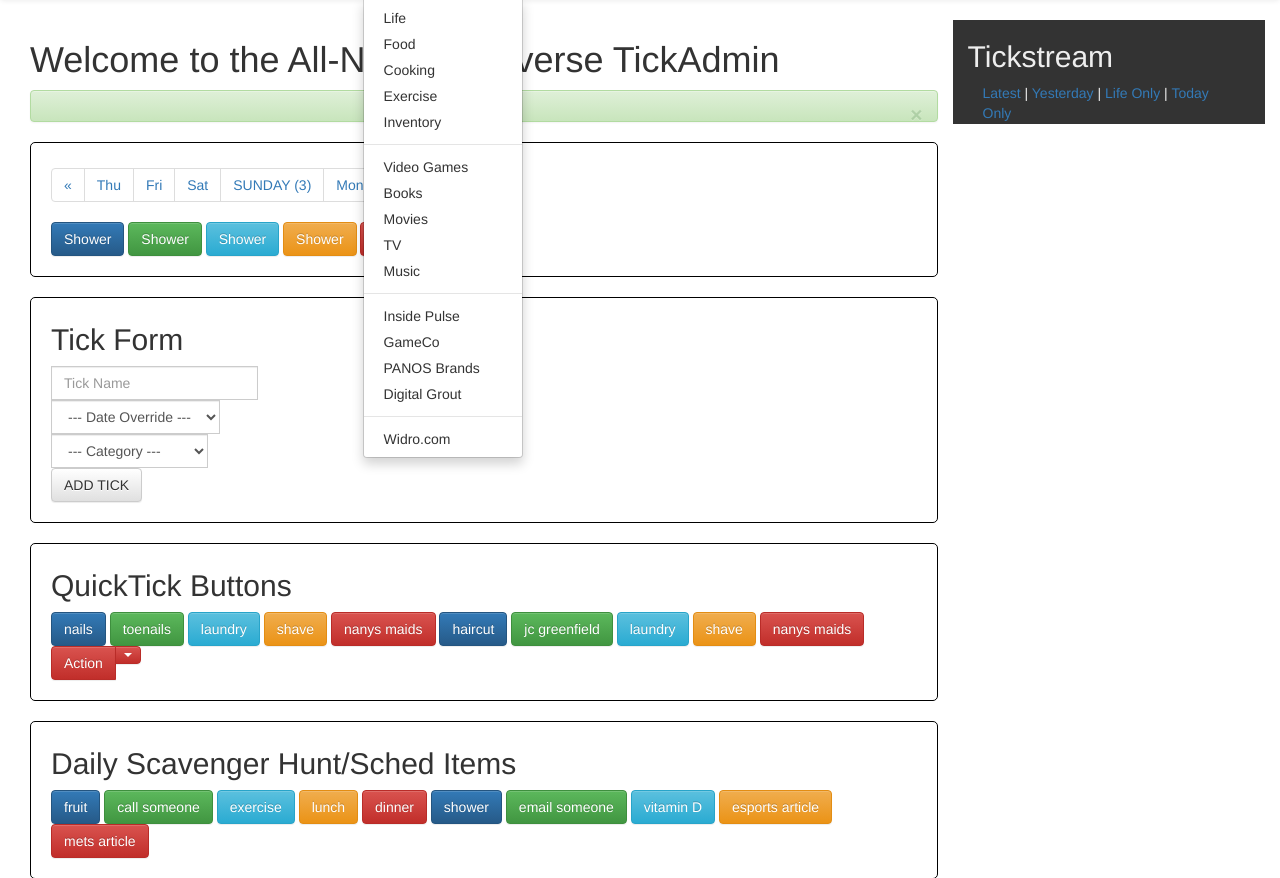
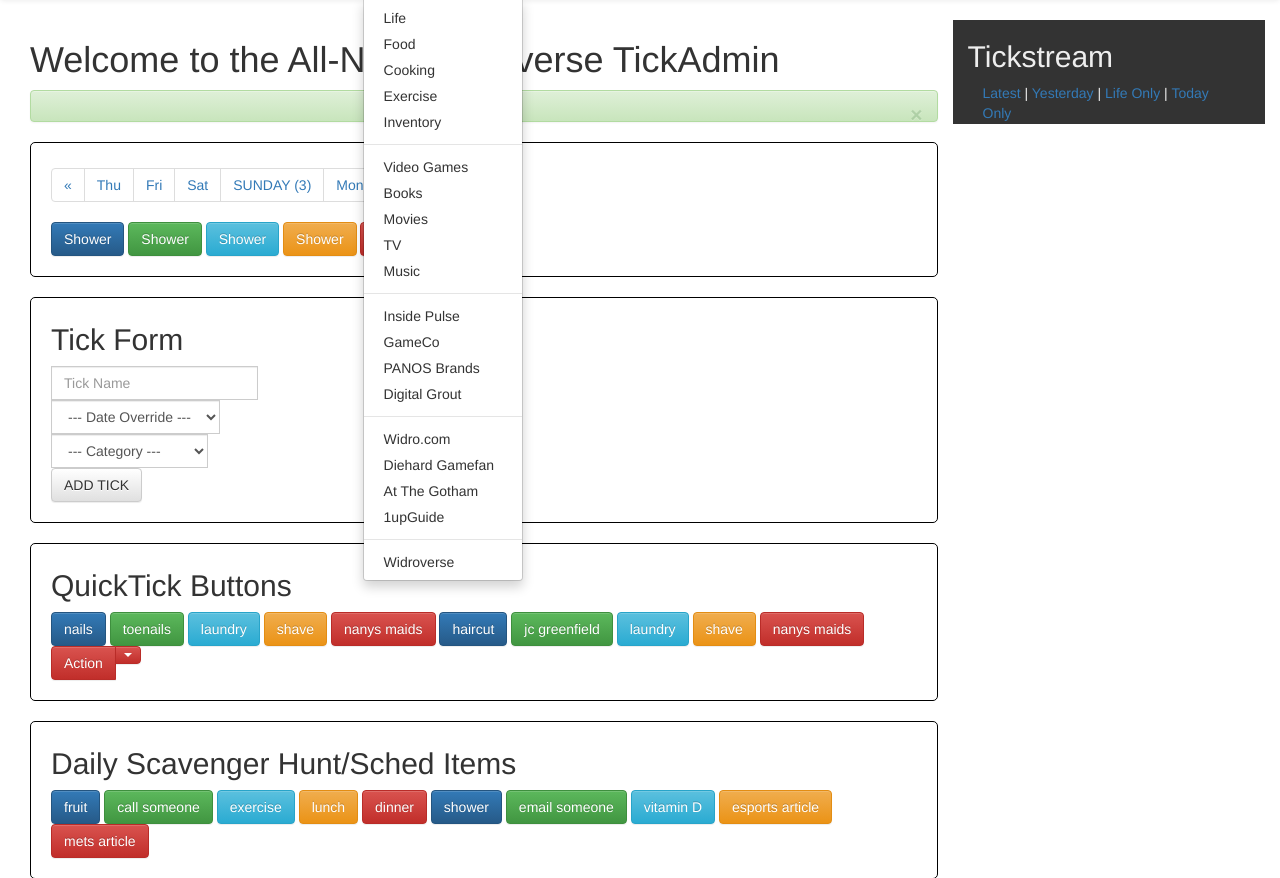
Before and after one commit to widro/Widroverse, a PHP site: page /all.php in a window 1280 px wide, after a click on "Categories". Shown: the part 52-930 px from the top of the page. Run offline with PHP 8.4, Linux system fonts and the light colour scheme; data that the repository does not hold is empty; some libraries are stand-ins or nearby versions.

Commit message:
update category in menu, category dd hardcoded for now

```diff
--- a/ticks/all.php
+++ b/ticks/all.php
@@ -88,10 +88,6 @@
 				  		<option value='17'>At The Gotham</option>
 				  		<option value='18'>1upGuide</option>
 				  		<option value='19'>Widroverse</option>
-
-
-
-
 				  </select>
 				</div>
 
--- a/ticks/components/menu.php
+++ b/ticks/components/menu.php
@@ -38,14 +38,24 @@
             <li><a href="#">Digital Grout</a></li>
             <li role="separator" class="divider"></li>
             <li><a href="#">Widro.com</a></li>
+            <li><a href="#">Diehard Gamefan</a></li>
+            <li><a href="#">At The Gotham</a></li>
+            <li><a href="#">1upGuide</a></li>
+            <li role="separator" class="divider"></li>
+            <li><a href="#">Widroverse</a></li>
+
+
+
+
           </ul>
         </li>
         <li class="dropdown">
           <a href="inventory.php" class="dropdown-toggle" data-toggle="dropdown" role="button" aria-haspopup="true" aria-expanded="false">Inventory <span class="caret"></span></a>
           <ul class="dropdown-menu">
-            <li><a href="inventory.php?inventory_type=mug">Mugs</a></li>
+            <li><a href="inventory.php?inventory_type=mug">Mug</a></li>
             <li><a href="inventory.php?inventory_type=amiibo">Amiibo</a></li>
             <li><a href="inventory.php?inventory_type=pillow">Pillow</a></li>
+            <li><a href="inventory.php?inventory_type=clock">Clock</a></li>
           </ul>
         </li>
         <li><a href="#">Scavenger Hunt</a></li>
```
